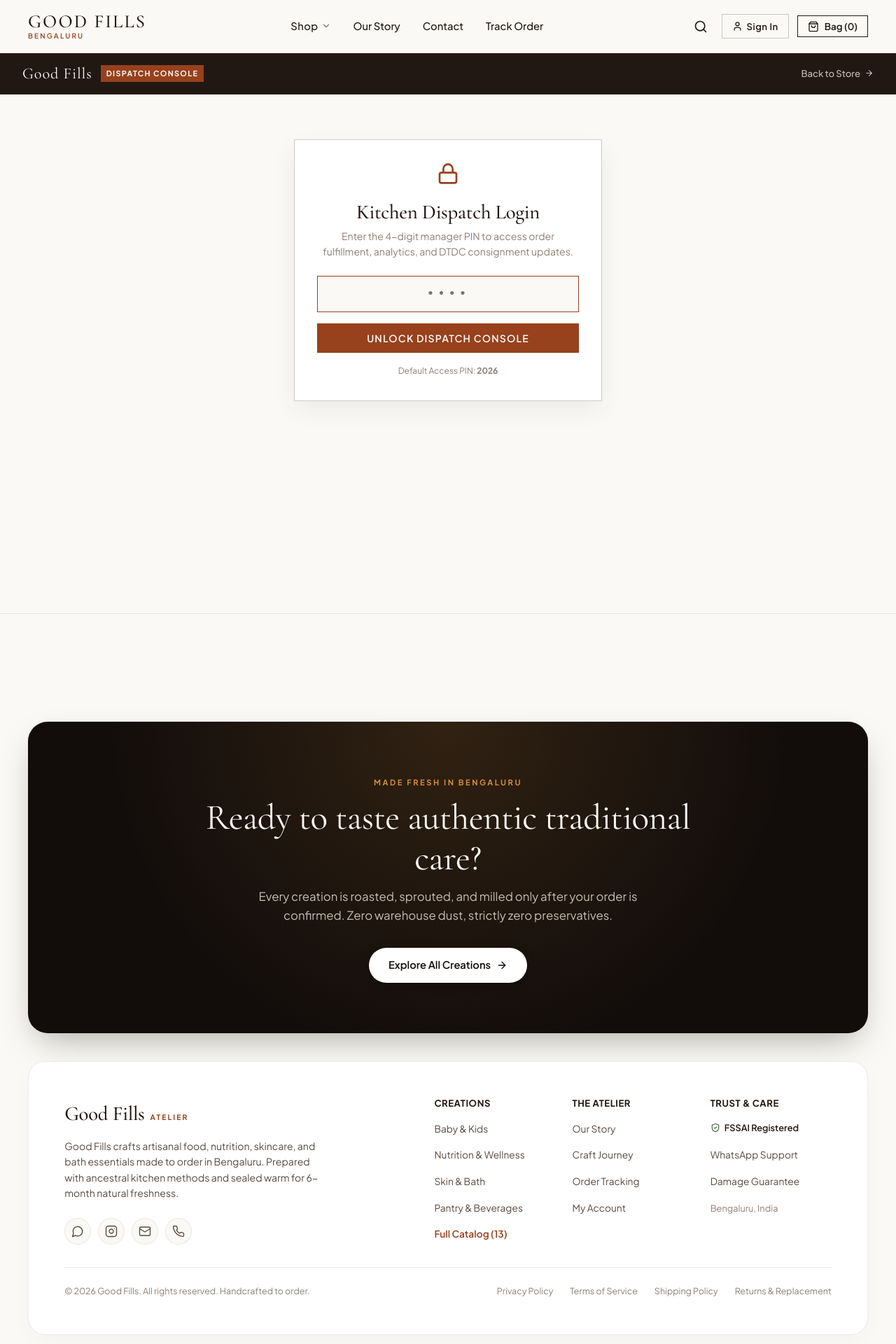
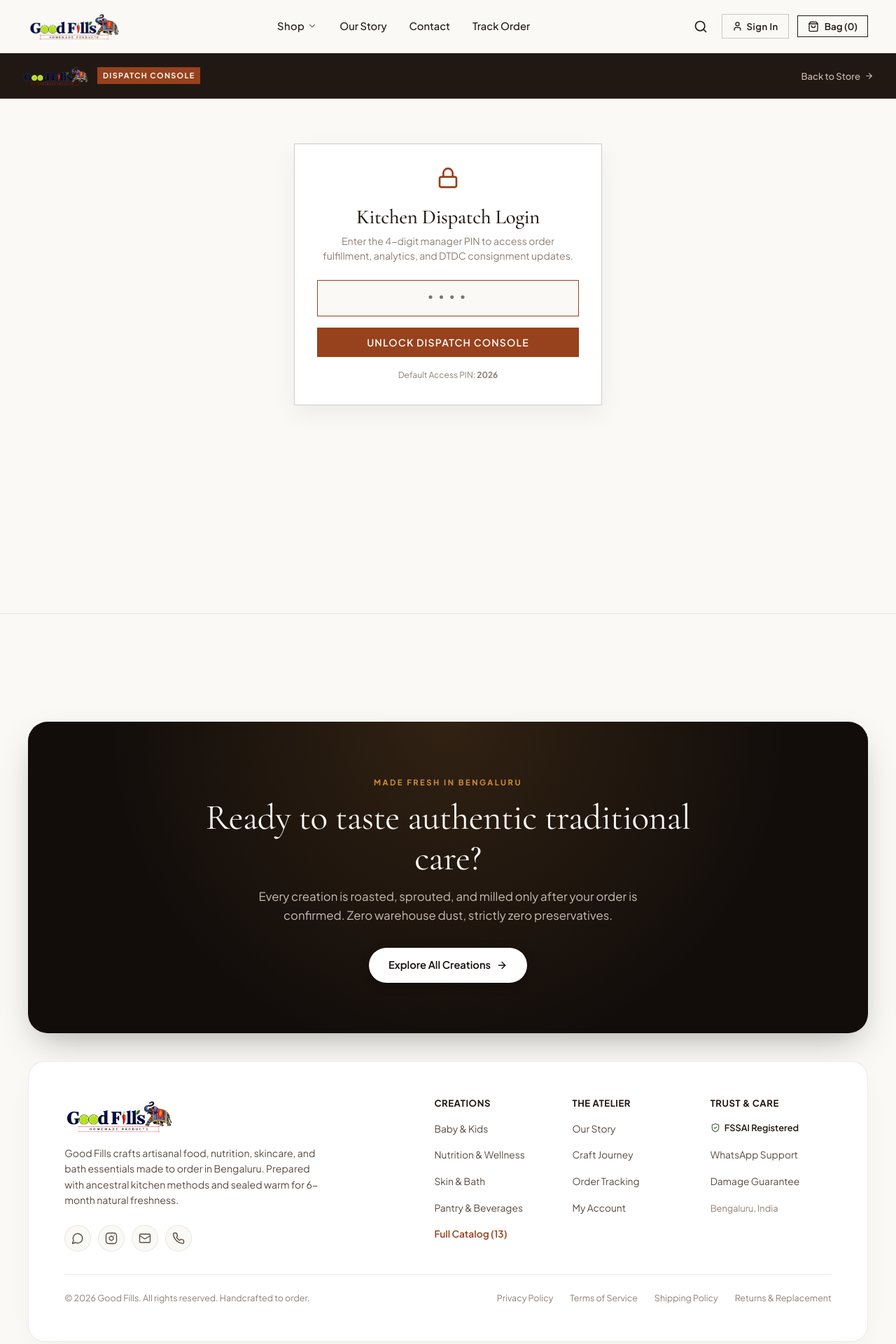
Before and after one commit to shreerahulsgit/good-fills, a Next.js app: page /admin/orders in a window 1280 px wide. Shown: the top 1920 px of the page at 70% size. Built offline with nearby package versions, Linux system fonts and the light colour scheme.

Commit message:
Integrate official Good Fills logo across header, footer, checkout, preloader, account, and admin views

```diff
--- a/src/app/layout.tsx
+++ b/src/app/layout.tsx
@@ -21,12 +21,25 @@
   ],
   authors: [{ name: 'Good Fills' }],
   metadataBase: new URL('https://goodfills.in'),
+  icons: {
+    icon: '/logo.png',
+    shortcut: '/logo.png',
+    apple: '/logo.png',
+  },
   openGraph: {
     title: 'Good Fills — Traditional Care, Made for Everyday Life',
     description: 'Artisanal homemade food, nutrition, skincare and bath products prepared with care and made to order in Bengaluru.',
     siteName: 'Good Fills',
     locale: 'en_IN',
-    type: 'website'
+    type: 'website',
+    images: [
+      {
+        url: '/logo.png',
+        width: 1200,
+        height: 400,
+        alt: 'Good Fills Homemade Products',
+      },
+    ],
   }
 };
 
--- a/src/components/admin/AdminDispatchView.tsx
+++ b/src/components/admin/AdminDispatchView.tsx
@@ -480,7 +480,9 @@
         <div className={styles.adminHeaderBar}>
           <div className={styles.headerBarInner}>
             <div className={styles.brandWrap}>
-              <h1 className={styles.brandTitle}>Good Fills</h1>
+              <Link href="/" style={{ textDecoration: 'none', display: 'flex', alignItems: 'center' }}>
+                <img src="/logo.png" alt="Good Fills" style={{ height: '32px', width: 'auto', display: 'block' }} />
+              </Link>
               <span className={styles.badgeAdmin}>Dispatch Console</span>
             </div>
             <Link href="/" className={styles.viewStoreBtn}>
@@ -532,7 +534,9 @@
       <div className={styles.adminHeaderBar}>
         <div className={styles.headerBarInner}>
           <div className={styles.brandWrap}>
-            <h1 className={styles.brandTitle}>Good Fills</h1>
+            <Link href="/" style={{ textDecoration: 'none', display: 'flex', alignItems: 'center' }}>
+              <img src="/logo.png" alt="Good Fills" style={{ height: '32px', width: 'auto', display: 'block' }} />
+            </Link>
             <span className={styles.badgeAdmin}>Kitchen Operations</span>
           </div>
 
--- a/src/components/checkout/CheckoutView.tsx
+++ b/src/components/checkout/CheckoutView.tsx
@@ -318,7 +318,7 @@
         currency: orderData.currency || 'INR',
         name: 'Good Fills',
         description: 'Bengaluru Artisanal Homemade Preparation',
-        image: '/favicon.ico',
+        image: '/logo.png',
         order_id: orderData.razorpayOrderId,
         prefill: {
           name: formData.fullName.trim(),
--- a/src/components/common/Preloader.tsx
+++ b/src/components/common/Preloader.tsx
@@ -116,7 +116,18 @@
               animate={{ opacity: 1, y: 0 }}
               transition={{ duration: 1.3, ease: luxuryEase, delay: 0.2 }}
             >
-              <span className="preloader-grand-title">Good Fills</span>
+              <img
+                src="/logo.png"
+                alt="Good Fills Homemade Products"
+                style={{
+                  height: 'clamp(56px, 8vw, 76px)',
+                  width: 'auto',
+                  maxWidth: '300px',
+                  objectFit: 'contain',
+                  display: 'block',
+                  margin: '0 auto 12px'
+                }}
+              />
               <span className="preloader-sub-tag">Traditional Artisanal Care</span>
             </motion.div>
 
--- a/src/components/navigation/SiteFooter.tsx
+++ b/src/components/navigation/SiteFooter.tsx
@@ -35,9 +35,18 @@
             <div className="footer-card-top">
               {/* Brand Column */}
               <div className="footer-brand-pane">
-                <div className="footer-logo-row">
-                  <span className="footer-brand-title">Good Fills</span>
-                  <span className="footer-brand-subtag">ATELIER</span>
+                <div className="footer-logo-row" style={{ marginBottom: 'var(--space-4)' }}>
+                  <img
+                    src="/logo.png"
+                    alt="Good Fills Homemade Products"
+                    style={{
+                      height: '52px',
+                      width: 'auto',
+                      maxWidth: '220px',
+                      objectFit: 'contain',
+                      display: 'block'
+                    }}
+                  />
                 </div>
 
                 <p className="footer-brand-summary">
--- a/src/components/navigation/SiteHeader.tsx
+++ b/src/components/navigation/SiteHeader.tsx
@@ -114,41 +114,28 @@
             </button>
           </div>
 
-          {/* Brand Wordmark & Origin */}
+          {/* Brand Logo & Origin */}
           <Link
             href="/"
             style={{
               display: 'flex',
-              flexDirection: 'column',
-              lineHeight: 1,
-              textDecoration: 'none'
+              alignItems: 'center',
+              textDecoration: 'none',
+              padding: '2px 0'
             }}
+            aria-label="Good Fills Homepage"
           >
-            <span
+            <img
+              src="/logo.png"
+              alt="Good Fills Homemade Products"
               style={{
-                fontFamily: 'var(--font-serif)',
-                fontSize: '1.65rem',
-                fontWeight: 500,
-                letterSpacing: '0.08em',
-                color: 'var(--text-primary)',
-                textTransform: 'uppercase'
+                height: '44px',
+                width: 'auto',
+                maxWidth: '200px',
+                objectFit: 'contain',
+                display: 'block'
               }}
-            >
-              Good Fills
-            </span>
-            <span
-              style={{
-                fontFamily: 'var(--font-sans)',
-                fontSize: '0.62rem',
-                fontWeight: 600,
-                letterSpacing: '0.22em',
-                color: 'var(--accent-terracotta)',
-                textTransform: 'uppercase',
-                marginTop: '3px'
-              }}
-            >
-              Bengaluru
-            </span>
+            />
           </Link>
 
           {/* Desktop Navigation Links */}
@@ -657,10 +644,24 @@
                   marginBottom: 'var(--space-4)'
                 }}
               >
-                <div>
-                  <span style={{ fontFamily: 'var(--font-serif)', fontSize: '1.4rem', fontWeight: 600 }}>Good Fills</span>
-                  <span style={{ display: 'block', fontSize: '0.65rem', color: 'var(--accent-terracotta)', letterSpacing: '0.15em' }}>BENGALURU</span>
-                </div>
+                <Link
+                  href="/"
+                  onClick={() => setIsMobileMenuOpen(false)}
+                  style={{ textDecoration: 'none', display: 'flex', alignItems: 'center' }}
+                  aria-label="Good Fills Homepage"
+                >
+                  <img
+                    src="/logo.png"
+                    alt="Good Fills Homemade Products"
+                    style={{
+                      height: '38px',
+                      width: 'auto',
+                      maxWidth: '165px',
+                      objectFit: 'contain',
+                      display: 'block'
+                    }}
+                  />
+                </Link>
                 <button
                   onClick={() => setIsMobileMenuOpen(false)}
                   aria-label="Close menu"
```
Also changed, not shown: src/components/account/AccountView.tsx (+19 -4 lines), src/components/account/ResetPasswordView.tsx (+14 -0 lines), src/components/checkout/OrderConfirmationView.tsx (+15 -1 lines), public/logo.png (added).
